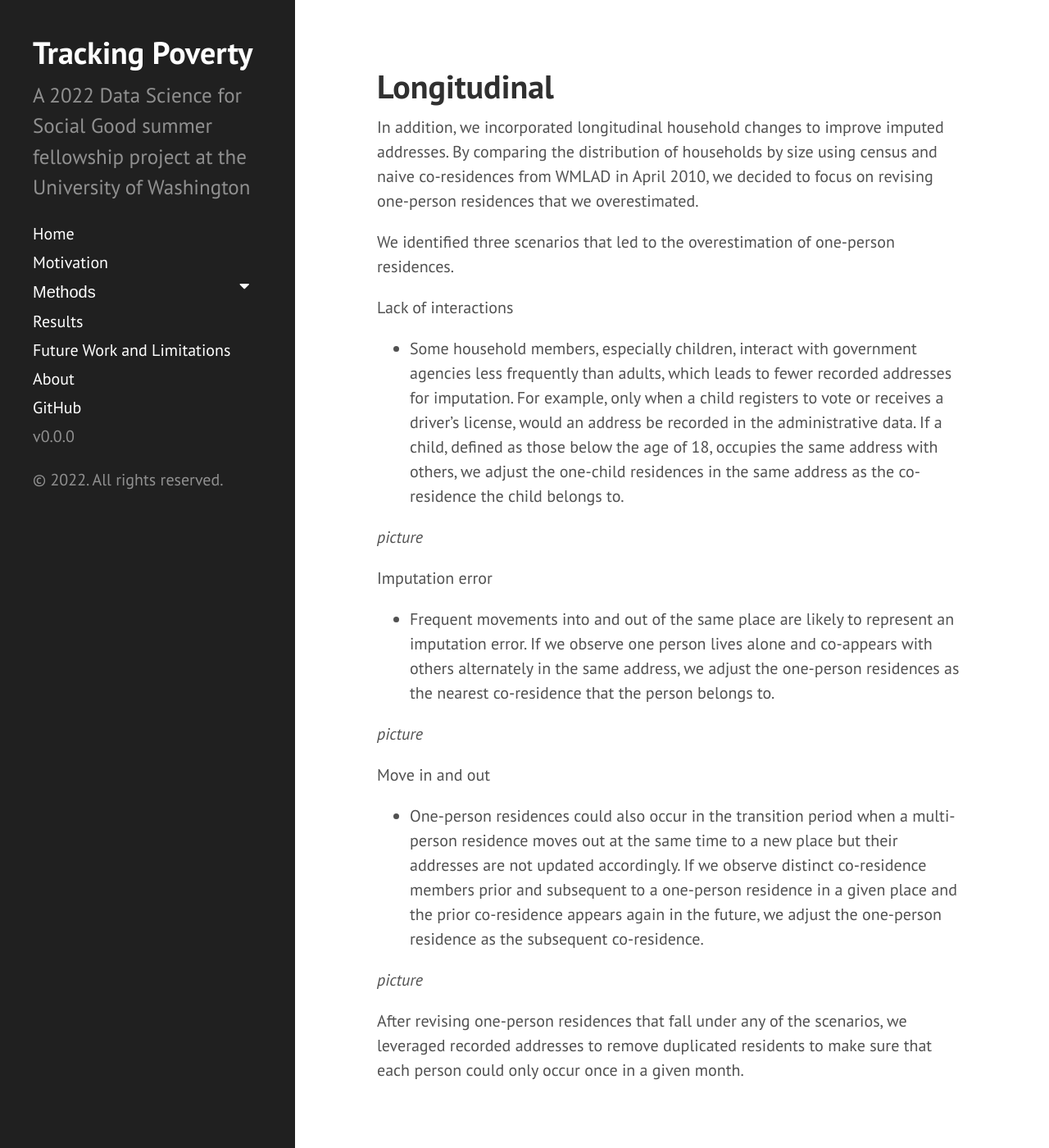
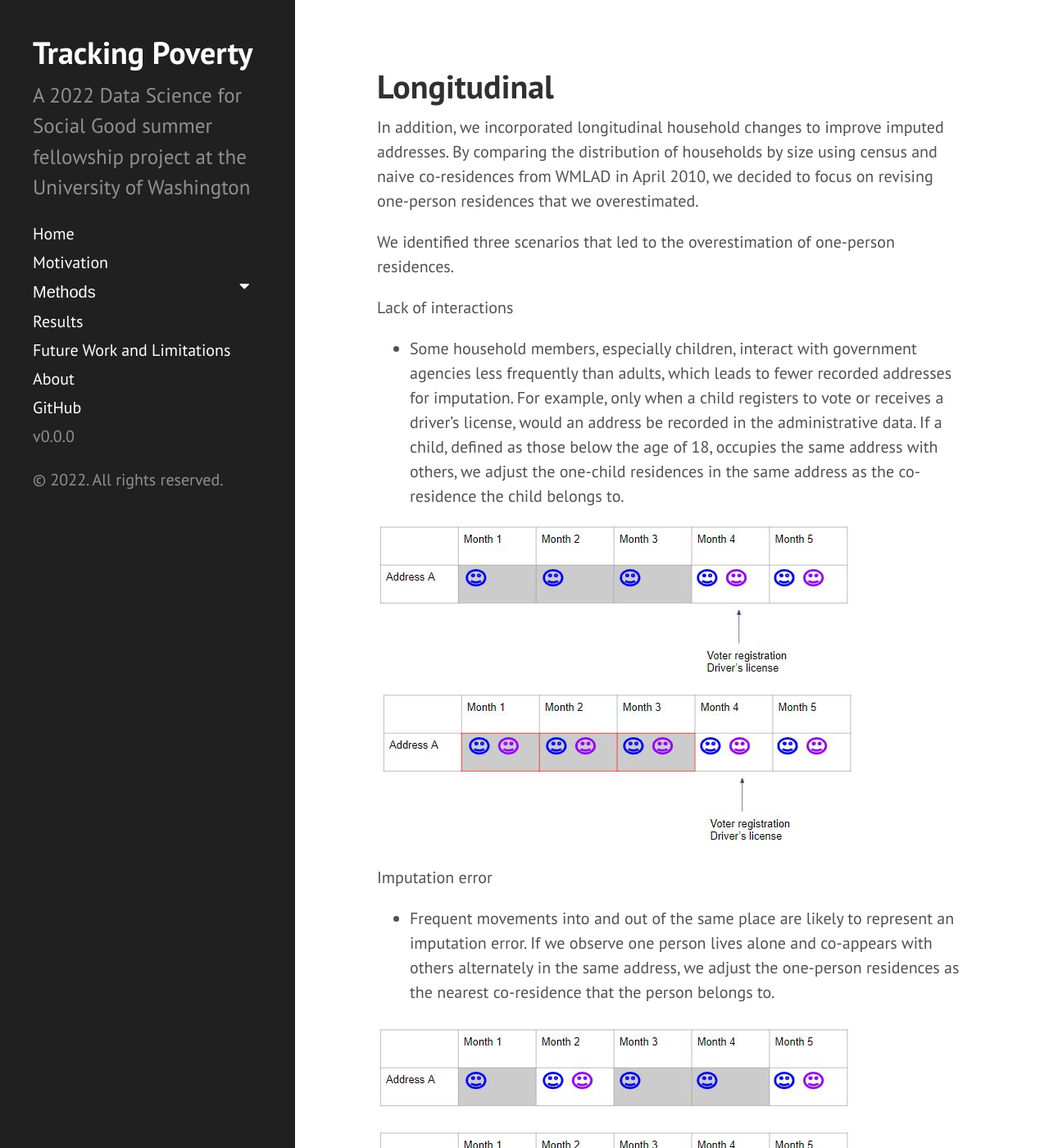
Before and after one commit to uwescience/DSSG2022-Tracking-Poverty, a Jekyll site: the page built from method2.md, in a window 1280 px wide and 1400 px high. Shown: the whole window at 82% size. Built offline with Jekyll 4.4.1, drawn with Linux system fonts in a browser that asks for light colours.

Commit message:
adding pics

```diff
--- a/method2.md
+++ b/method2.md
@@ -11,16 +11,21 @@ We identified three scenarios that led to the overestimation of one-person resid
 Lack of interactions
 - Some household members, especially children, interact with government agencies less frequently than adults, which leads to fewer recorded addresses for imputation. For example, only when a child registers to vote or receives a driver’s license, would an address be recorded in the administrative data. If a child, defined as those below the age of 18, occupies the same address with others, we adjust the one-child residences in the same address as the co-residence the child belongs to.
 
-*picture*
+<img src="{{ site.url }}{{ site.baseurl }}/assets/img/case1.JPG">
+<img src="{{ site.url }}{{ site.baseurl }}/assets/img/case1_solution.JPG">
+
 
 Imputation error
 - Frequent movements into and out of the same place are likely to represent an imputation error. If we observe one person lives alone and co-appears with others alternately in the same address, we adjust the one-person residences as the nearest co-residence that the person belongs to.
 
-*picture*
+<img src="{{ site.url }}{{ site.baseurl }}/assets/img/case2.JPG">
+<img src="{{ site.url }}{{ site.baseurl }}/assets/img/case2_solution.JPG">
 
 Move in and out
 - One-person residences could also occur in the transition period when a multi-person residence moves out at the same time to a new place but their addresses are not updated accordingly. If we observe distinct co-residence members prior and subsequent to a one-person residence in a given place and the prior co-residence appears again in the future, we adjust the one-person residence as the subsequent co-residence.
 
-*picture*
+
+<img src="{{ site.url }}{{ site.baseurl }}/assets/img/case3.JPG">
+<img src="{{ site.url }}{{ site.baseurl }}/assets/img/case3_solution.JPG">
 
 After revising one-person residences that fall under any of the scenarios, we leveraged recorded addresses to remove duplicated residents to make sure that each person could only occur once in a given month.
```
